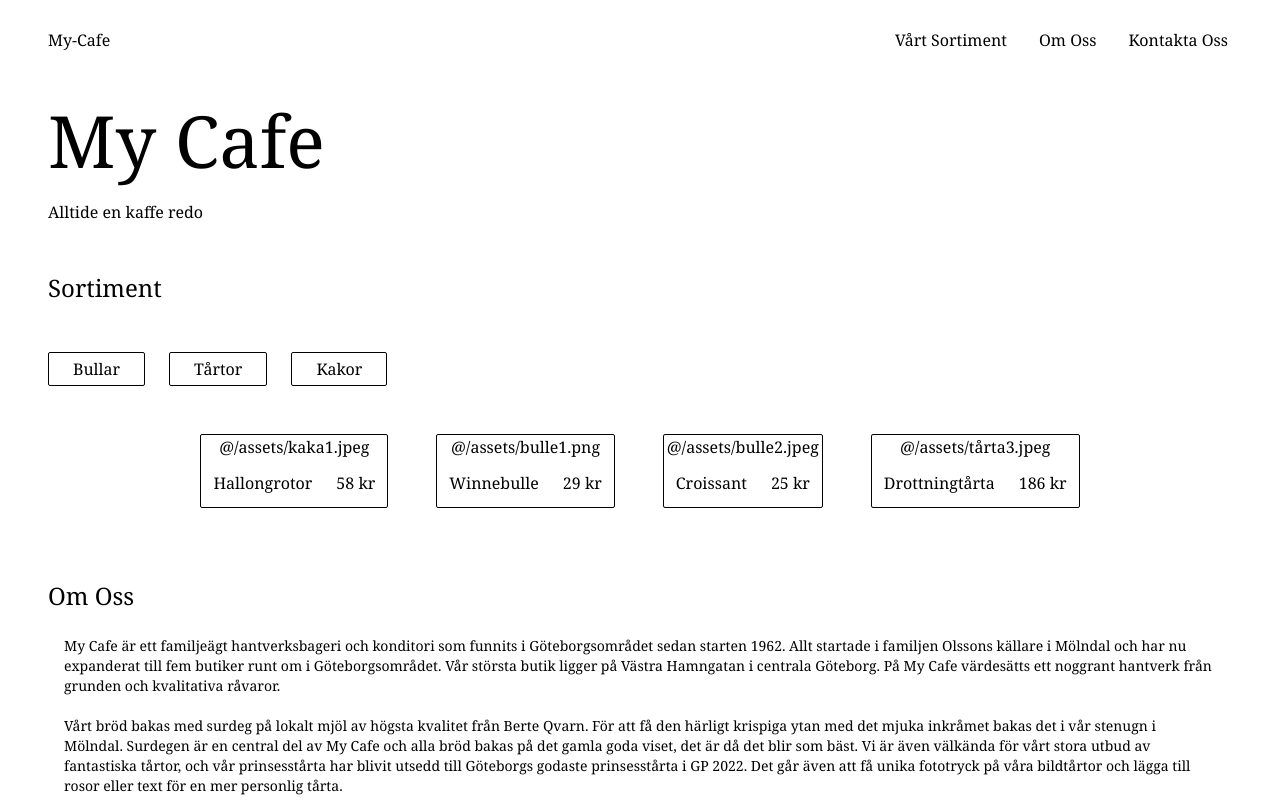
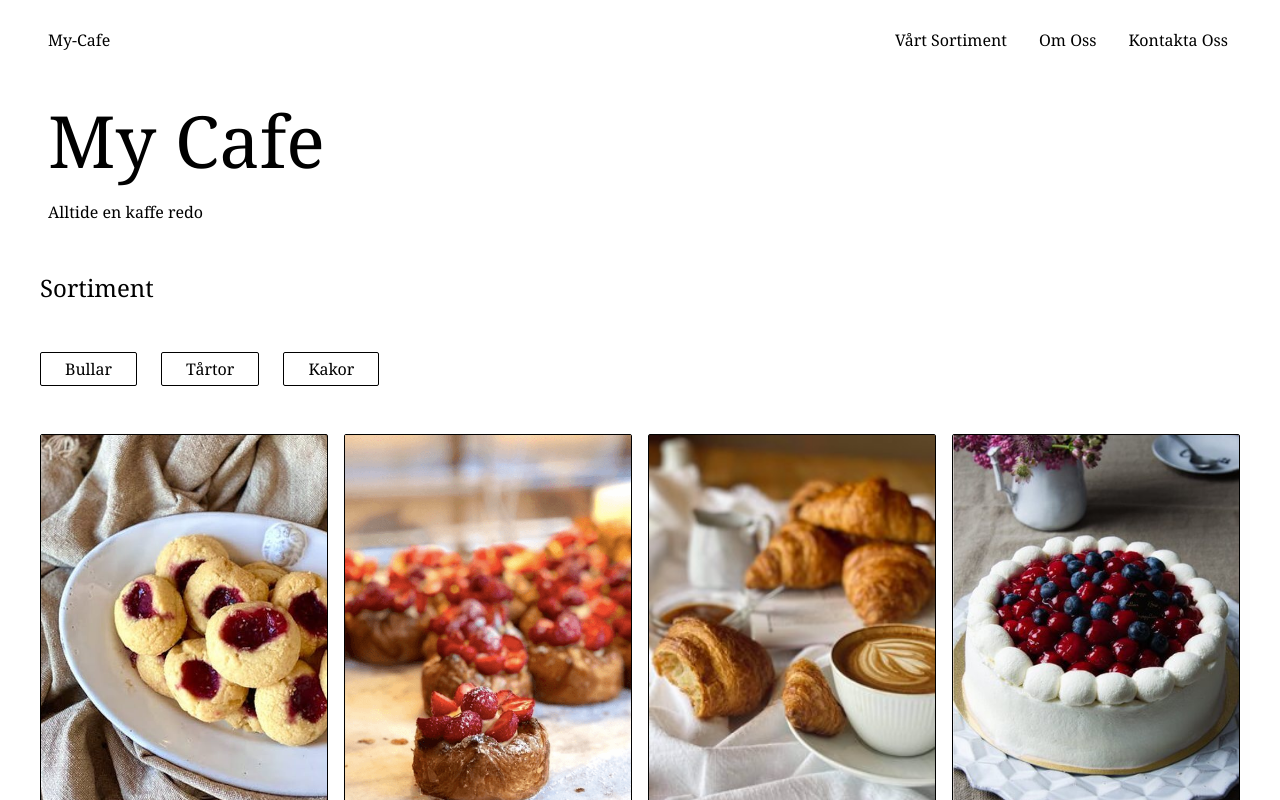
Before and after one commit to TaraSkoglund/my-cafe, a Next.js app: page / in a window 1280 px wide. Shown: the top 800 px of the page. Built offline with nearby package versions, Linux system fonts and the light colour scheme.

Commit message:
added img and corwcted layout

```diff
--- a/app/layout.js
+++ b/app/layout.js
@@ -14,7 +14,7 @@ export default function RootLayout({ children }) {
     <html lang="en">
       <body className="w-screen min-h-screen bg-white">
         <Header />
-        <main className={inter.className}>{children}</main>
+        <main className={`${inter.className}`}>{children}</main>
       </body>
     </html>
   );
--- a/app/page.js
+++ b/app/page.js
@@ -12,21 +12,8 @@ export default function Home() {
             <h1> Alltide en kaffe redo</h1>
           </div>
         </section>
-        <section className="m-12 font-serif">
-          <h1 className="text-2xl">Sortiment</h1>
-          <div className="flex space-x-3 my-12 md:space-x-6">
-            <button className="py-1 px-6 border rounded-sm border-black hover:shadow-2xl">
-              Bullar
-            </button>
-            <button className="py-1 px-6 border rounded-sm border-black hover:shadow-2xl">
-              Tårtor
-            </button>
-            <button className="py-1 px-6 border rounded-sm border-black hover:shadow-2xl">
-              Kakor
-            </button>
-          </div>
-        </section>
-        <section className=" flex m-6 font-serif justify-evenly">
+
+        <section className=" flex font-serif justify-evenly">
           <Assortment />
         </section>
         <section>
--- a/components/Assortment.jsx
+++ b/components/Assortment.jsx
@@ -2,7 +2,20 @@ import { MOCK_PRODUCTS } from "@/constants";
 import Card from "./Card";
 export default function Assortment() {
   return (
-    <ul className=" flex flex-row space-x-12">
+    <section className=" font-serif">
+      <h1 className="text-2xl">Sortiment</h1>
+      <div className="flex space-x-3 my-12  md:space-x-6">
+        <button className="py-1 px-6 border rounded-sm border-black hover:shadow-2xl">
+          Bullar
+        </button>
+        <button className="py-1 px-6 border rounded-sm border-black hover:shadow-2xl">
+          Tårtor
+        </button>
+        <button className="py-1 px-6 border rounded-sm border-black hover:shadow-2xl">
+          Kakor
+        </button>
+      </div>
+      <ul className=" grid gap-4 justify-center md:grid-cols-2 xl:grid-cols-4">
         {MOCK_PRODUCTS.map((product) => {
           return (
             <li key={product.id}>
@@ -19,5 +32,10 @@ export default function Assortment() {
           );
         })}
       </ul>
+    </section>
   );
 }
+
+{
+  /* <ul className=" flex flex-row justify-evenly space-x-4"></ul> */
+}
--- a/components/Card.jsx
+++ b/components/Card.jsx
@@ -1,8 +1,18 @@
+import Image from "next/image";
+
 export default function Card({ title, price, img }) {
   return (
-    <section className="flex flex-col justify-items-center border rounded-sm border-black hover:shadow-2xl">
-      <div className="flex justify-center">{img}</div>
-      <div className="flex justify-between space-x-6 p-3">
+    <section className="flex w-72 flex-col border rounded-sm border-black hover:shadow-2xl">
+      <div className="">
+        <Image
+          src={img}
+          width={500}
+          height={500}
+          alt={title}
+          className="h-96 object-cover "
+        />
+      </div>
+      <div className="flex justify-between p-3">
         <p>{title}</p>
         <p>{price} kr</p>
       </div>
--- a/constants/index.js
+++ b/constants/index.js
@@ -3,7 +3,7 @@ export const MOCK_PRODUCTS = [
     id: 1,
     typ: "Kaka",
     title: "Hallongrotor",
-    img: "@/assets/kaka1.jpeg",
+    img: "/assets/kaka1.jpeg",
     ingredients: [
       "Vetemjöl",
       "smör",
@@ -12,7 +12,7 @@ export const MOCK_PRODUCTS = [
       "hallonsylt",
       "bakpulver",
     ],
-    price: 58,
+    price: 29,
     description:
       "Duka upp till kafferep och dessa godbitar är en absolut favorit.Den lilla söta kakan är spröd och fylld med ljuvlig hallonsylt. Du får en fin kakpåse med 10 stycken av dessa godbitar i.",
   },
@@ -20,7 +20,7 @@ export const MOCK_PRODUCTS = [
     id: 2,
     typ: "Bulle",
     title: "Winnebulle",
-    img: "@/assets/bulle1.png",
+    img: "/assets/bulle1.png",
     ingredients: [
       "Vetemjöl",
       "smör",
@@ -32,7 +32,7 @@ export const MOCK_PRODUCTS = [
       "jäst",
       "salt",
     ],
-    price: 29,
+    price: 58,
     description:
       "Vår Winnebulle är ett mästerverk av brödbakning, bakat med omsorg och de finaste ingredienserna. Med sitt karakteristiska utseende och förföriska doft är det en klassisk favorit",
   },
@@ -40,7 +40,7 @@ export const MOCK_PRODUCTS = [
     id: 3,
     typ: "Bulle",
     title: "Croissant",
-    img: "@/assets/bulle2.jpeg",
+    img: "/assets/bulle2.jpeg",
     ingredients: [
       "Vetemjöl",
       "smör",
@@ -58,7 +58,7 @@ export const MOCK_PRODUCTS = [
     id: 4,
     typ: "Tårta",
     title: "Drottningtårta",
-    img: "@/assets/tårta3.jpeg",
+    img: "/assets/tårta3.jpeg",
     ingredients: [
       "Socker",
       "ägg",
```
Lines whose indentation alone changed are shown as unchanged.
